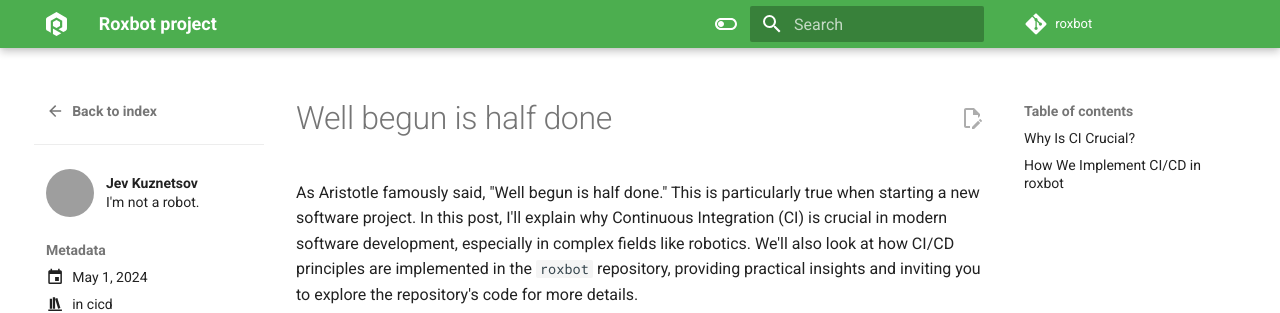
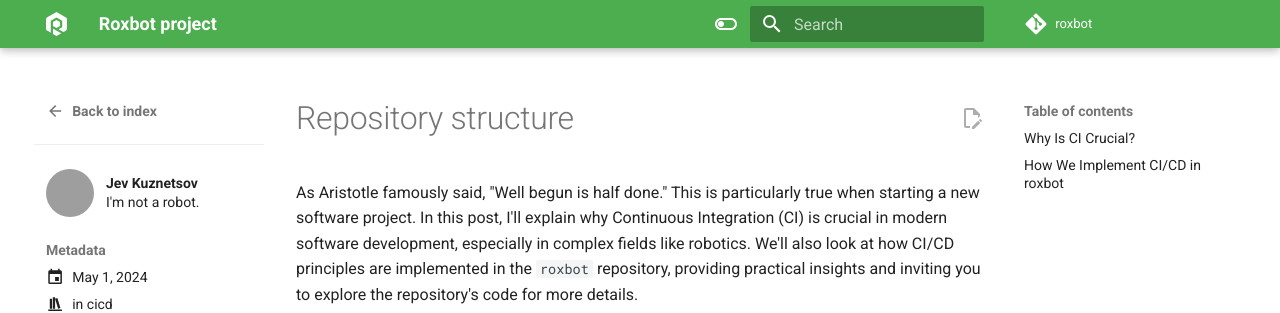
Before and after one commit to rox-automation/roxbot, an MkDocs documentation site: the page built from docs/blog/posts/repository_setup.md, in a window 1280 px wide and 900 px high. Shown: the top 313 px of the window. Built offline with MkDocs 1.6.1 and Material for MkDocs 9.7.7, drawn with Linux system fonts in a browser that asks for light colours; comment, search, counter and statistics services are not loaded; grey boxes are pictures that could not be loaded.

Commit message:
Update repository_setup.md

```diff
--- a/docs/blog/posts/repository_setup.md
+++ b/docs/blog/posts/repository_setup.md
@@ -9,7 +9,7 @@ authors:
 
 
 
-# Well begun is half done
+# Repository structure
 
 As Aristotle famously said, "Well begun is half done." This is particularly true when starting a new software project. In this post, I'll explain why Continuous Integration (CI) is crucial in modern software development, especially in complex fields like robotics. We'll also look at how CI/CD principles are implemented in the `roxbot` repository, providing practical insights and inviting you to explore the repository's code for more details.
 
```
